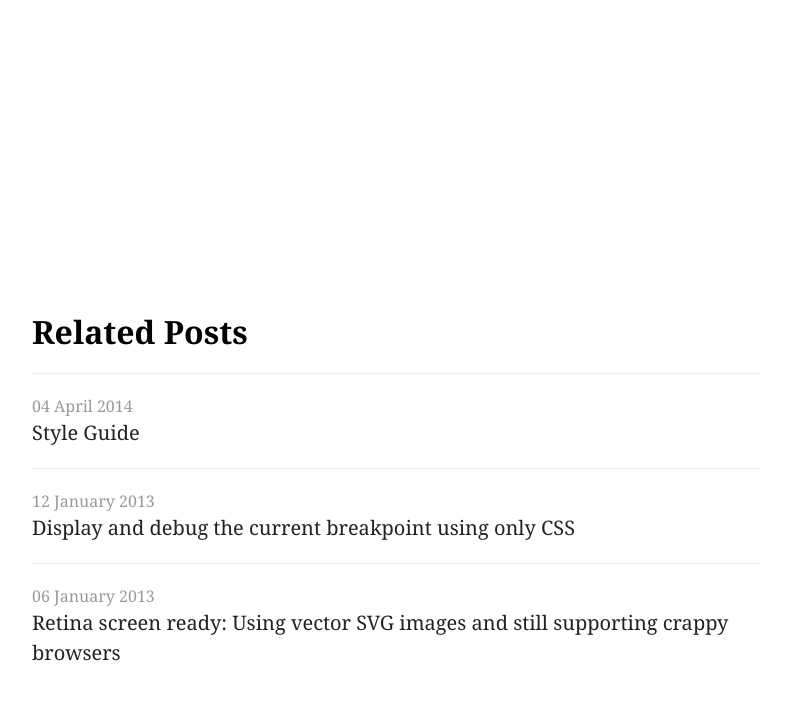
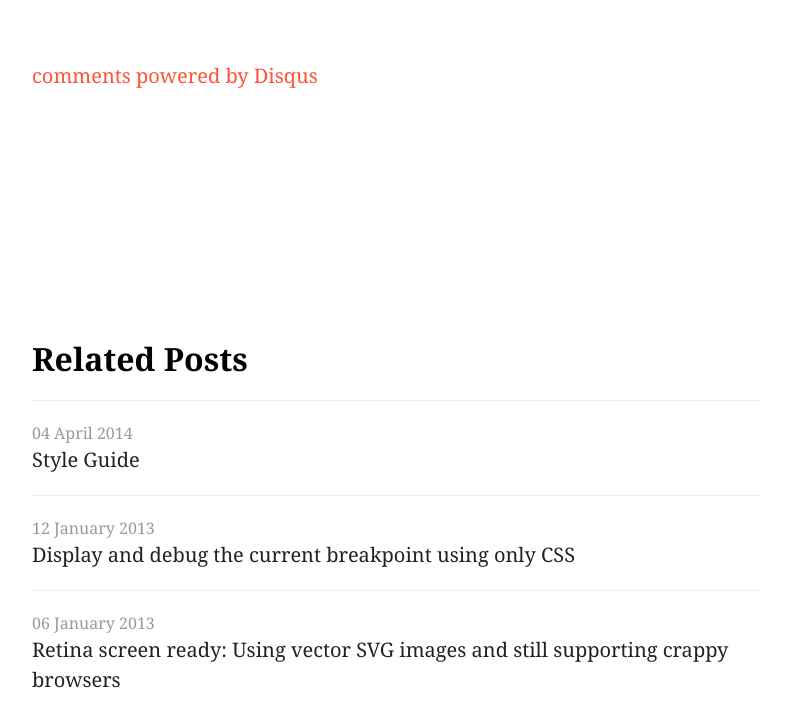
Before and after one commit to jonathandean/jonathandean.github.io, a Jekyll site: the page built from _posts/2008-06-08-i-was-this-cool-since-birth.html, in a window 1280 px wide and 900 px high, scrolled down 620 px, cut to the strip 198-900 px from the top of the window. Shown: the whole strip, without its empty margins (244-1035 px from the left). Built offline with Jekyll 4.4.1, drawn with Linux system fonts in a browser that asks for light colours; some web fonts are replaced; comment, search, counter and statistics services are not loaded.

Commit message:
disqus comments

```diff
--- a/_layouts/post.html
+++ b/_layouts/post.html
@@ -12,11 +12,28 @@
     </header>
     {{content}}
     <footer class="mt-2 footer">
-    {% if page.author %}
-    <p class="meta author">
-    <time  class="meta" datetime="{{page.date}}">{{page.date | date: "%d %B %Y"}}</time><br />
-    By: <a href="" rel="author">{{page.author}}</a></p>
-    {% endif %}
+      <section class="comments">
+        <div id="disqus_thread"></div>
+        <script type="text/javascript">
+          /* * * CONFIGURATION VARIABLES: EDIT BEFORE PASTING INTO YOUR WEBPAGE * * */
+          var disqus_shortname = 'jonathandean'; // required: replace example with your forum shortname
+
+          /* * * DON'T EDIT BELOW THIS LINE * * */
+          (function() {
+            var dsq = document.createElement('script'); dsq.type = 'text/javascript'; dsq.async = true;
+            dsq.src = '//' + disqus_shortname + '.disqus.com/embed.js';
+            (document.getElementsByTagName('head')[0] || document.getElementsByTagName('body')[0]).appendChild(dsq);
+          })();
+        </script>
+        <noscript>Please enable JavaScript to view the <a href="http://disqus.com/?ref_noscript">comments powered by Disqus.</a></noscript>
+        <a href="http://disqus.com" class="dsq-brlink">comments powered by <span class="logo-disqus">Disqus</span></a>
+      </section>
+      {% if page.author %}
+        <p class="meta author">
+          <time  class="meta" datetime="{{page.date}}">{{page.date | date: "%d %B %Y"}}</time><br />
+          By: <a href="" rel="author">{{page.author}}</a>
+        </p>
+      {% endif %}
     </footer>
   </article>
   {% include _related_posts.html %}
```
